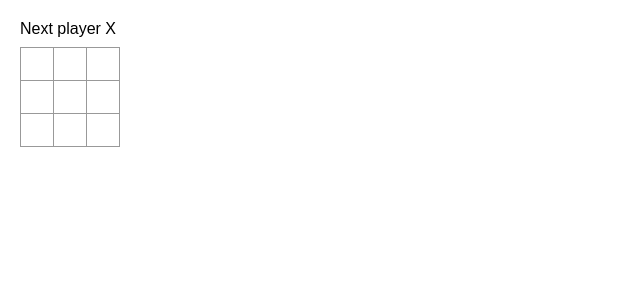
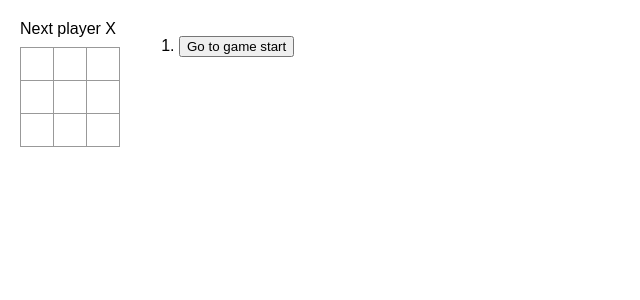
Before and after one commit to aiman-syeda/Triweb-Learning, a React (Create React App) app in the folder Projects/TicTacToe/vy6j3f/src/: page / in a window 1280 px wide. Shown: the top 300 px of the page, without its empty margins (0-640 px from the left). Built offline with nearby package versions, Linux system fonts and the light colour scheme.

Commit message:
Added time travel to the game

```diff
--- a/Projects/TicTacToe/vy6j3f/src/App.js
+++ b/Projects/TicTacToe/vy6j3f/src/App.js
@@ -6,11 +6,7 @@
 }
 
 
-export default function Board() {
-  const [xIsNext, setXIsNext] = useState(true);
-  const [squares, setSquares] = useState(Array(9).fill(null));
-
-  const winner = calculateWinner(squares);
+function Board({ xIsNext, squares, onPlay }) {
 
   function handleClick(i) {
     if (squares[i] || calculateWinner(squares)) {
@@ -18,20 +14,20 @@
     }
 
     const nextSquares = squares.slice();
-
     if (xIsNext) {
       nextSquares[i] = "X";
     } else {
       nextSquares[i] = "O";
     }
-    setSquares(nextSquares);
-    setXIsNext(!xIsNext);
+    onPlay(nextSquares);
   }
   let message;
+  const winner = calculateWinner(squares);
+
   if (winner) {
     message = 'Winner: ' + winner;
-  }else {
-    message = "Next player " + (xIsNext? "X" : "O" );
+  } else {
+    message = "Next player " + (xIsNext ? "X" : "O");
   }
 
   return (
@@ -57,6 +53,52 @@
 
 }
 
+export default function Game() {
+
+  const [history, setHistory] = useState([Array(9).fill(null)]);
+  const [currentMove, setCurrentMove] = useState(0);
+  const xIsNext = currentMove % 2 === 0;
+  const currentSquares = history[currentMove];
+
+  function handlePlay(nextSquares) {
+
+    const nextHistory = [...history.slice(0, currentMove + 1), nextSquares];
+    setHistory(nextHistory);
+    setCurrentMove(nextHistory.length - 1);
+  }
+
+  function jumpTo(nextMove) {
+    setCurrentMove(nextMove);
+  }
+
+  const moves = history.map((squares, move) => {
+    let description;
+    if (move > 0) {
+      description = 'Go to move #' + move;
+    } else {
+      description = 'Go to game start';
+    }
+    return (
+      <li key={move}>
+        <button onClick={() => jumpTo(move)}>{description}</button>
+      </li>
+    );
+  });
+
+  return (
+    <div className="game">
+      <div className="game-board">
+        <Board xIsNext={xIsNext} squares={currentSquares} onPlay={handlePlay} />
+      </div>
+      <div className="game-info">
+        <ol>{moves}</ol>
+      </div>
+    </div>
+  );
+}
+
+
+
 function calculateWinner(squares) {
   const lines = [
     [0, 1, 2],
```
